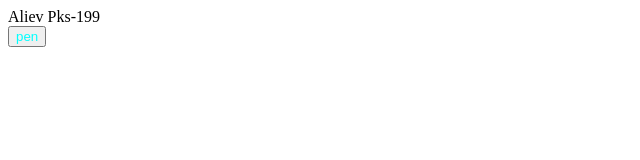
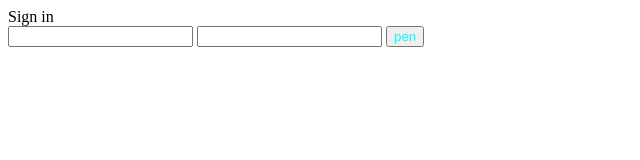
Before and after one commit to Vregde/6dom, a plain HTML site: page index.html in a window 1280 px wide. Shown: the whole page, without its empty margins (0-640 px from the left). Drawn offline with Linux system fonts and the light colour scheme.

Commit message:
Two inputs

```diff
--- a/index.html
+++ b/index.html
@@ -8,7 +8,9 @@
     <title>Document</title>
 </head>
 <body>
-    <div>Aliev Pks-199</div>
+    <div>Sign in</div>
+    <input type="text">
+    <input type="text">
     <button>pen</button>
 </body>
 </html>
```
